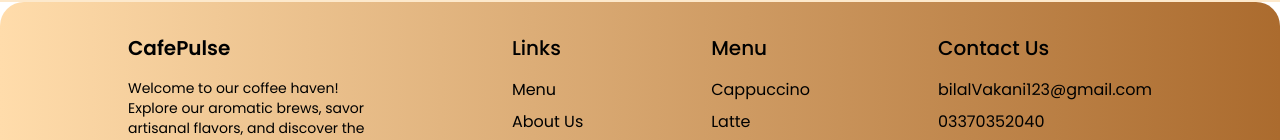
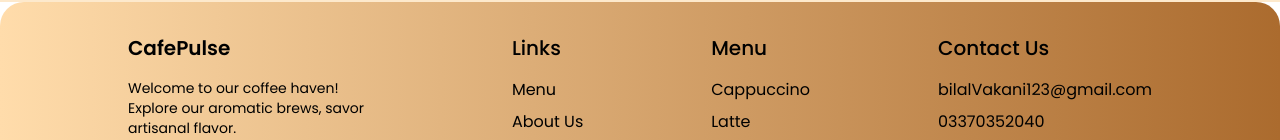
Before and after one commit to bilalvakani/Coffee, a React (Vite) app in the folder coffee/: page /signup in a window 1280 px wide. Shown: the part 798-938 px from the top of the page. Built offline with nearby package versions, Linux system fonts and the light colour scheme; no server answers.

Commit message:
Update Footer.jsx

```diff
--- a/coffee/src/Components/Footer.jsx
+++ b/coffee/src/Components/Footer.jsx
@@ -8,8 +8,7 @@ const Footer = () => {
         <h1 className=" font-semibold text-xl pb-4">CafePulse</h1>
         <p className=" text-sm">
           Welcome to our coffee haven! Explore our aromatic brews, savor
-          artisanal flavors, and discover the perfect roast to elevate your
-          daily ritual.
+          artisanal flavor.
         </p>
       </div>
       <div>
```
